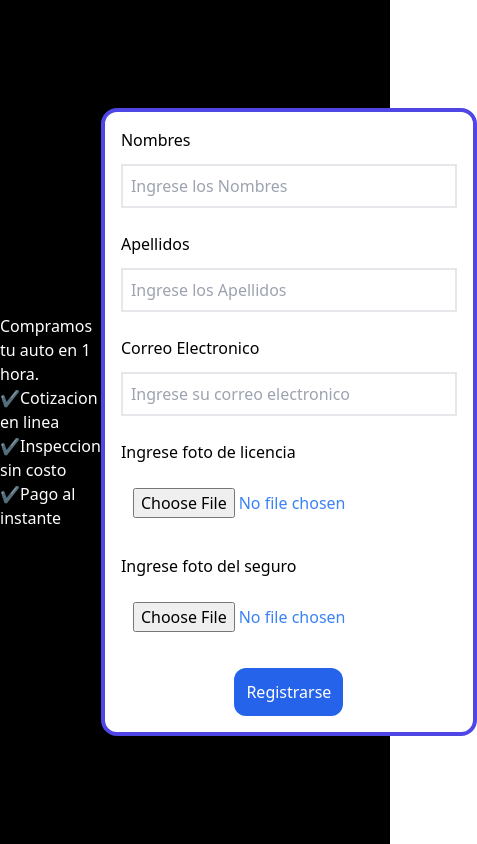
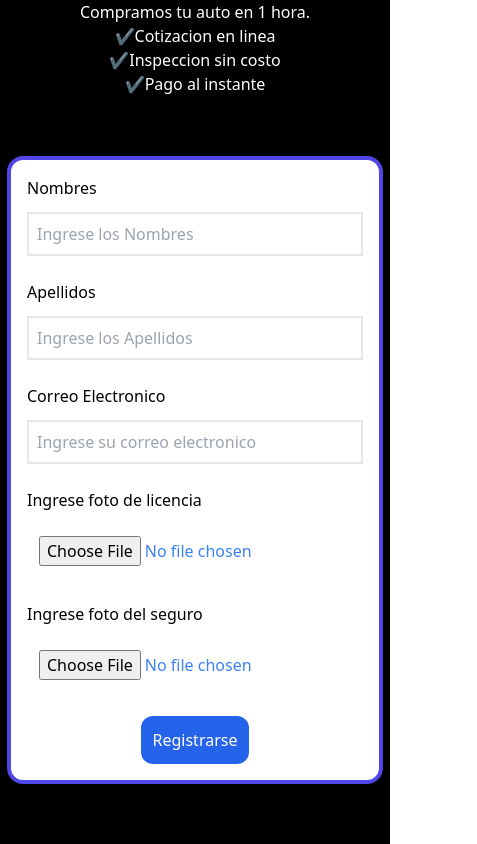
Before and after one commit to leonardo02lobo/Formulario-de-Seguro, a plain HTML site: page index.html in a window 390 px wide. Shown: the whole page, 477 px wide, since content can reach past the window. Drawn offline with nearby package versions, Linux system fonts and the light colour scheme.

Commit message:
Responsive

```diff
--- a/index.html
+++ b/index.html
@@ -9,7 +9,7 @@
 </head>
 
 <body>
-    <div class="bg-black flex flex-row justify-between h-screen">
+    <div class="bg-black flex md:flex-row flex-col justify-between h-screen">
         <section class="flex flex-col justify-center items-center">
             <h1 class="text-white">Compramos tu auto en 1 hora.</h1>
             <p class="text-white">✔️Cotizacion en linea</p>
```
